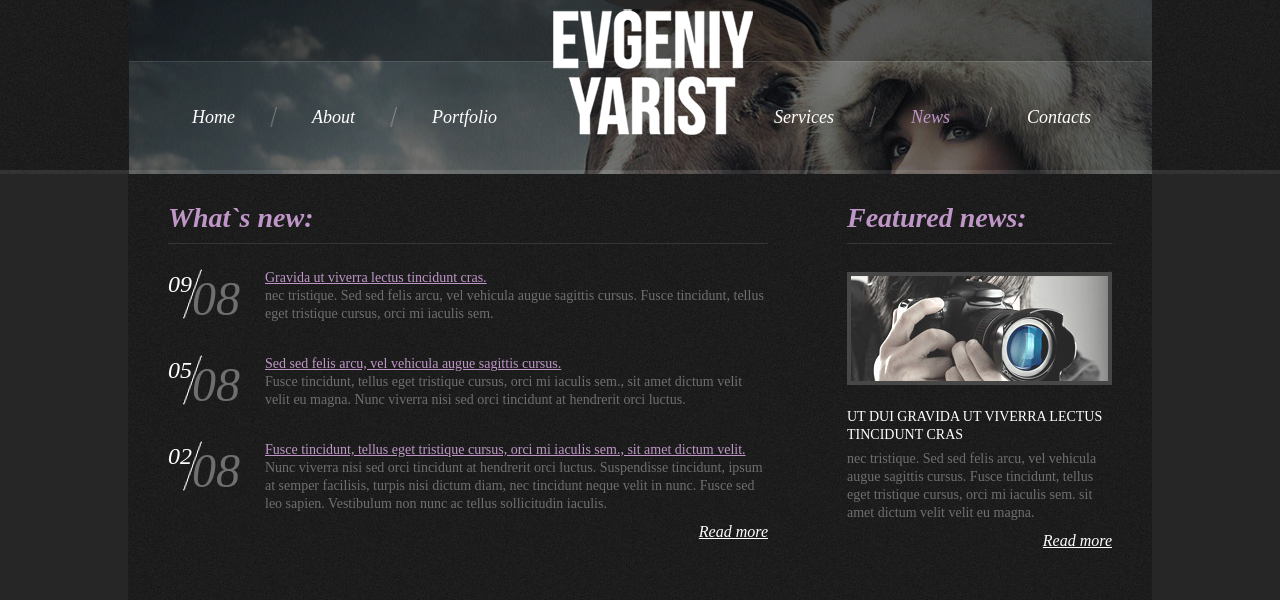
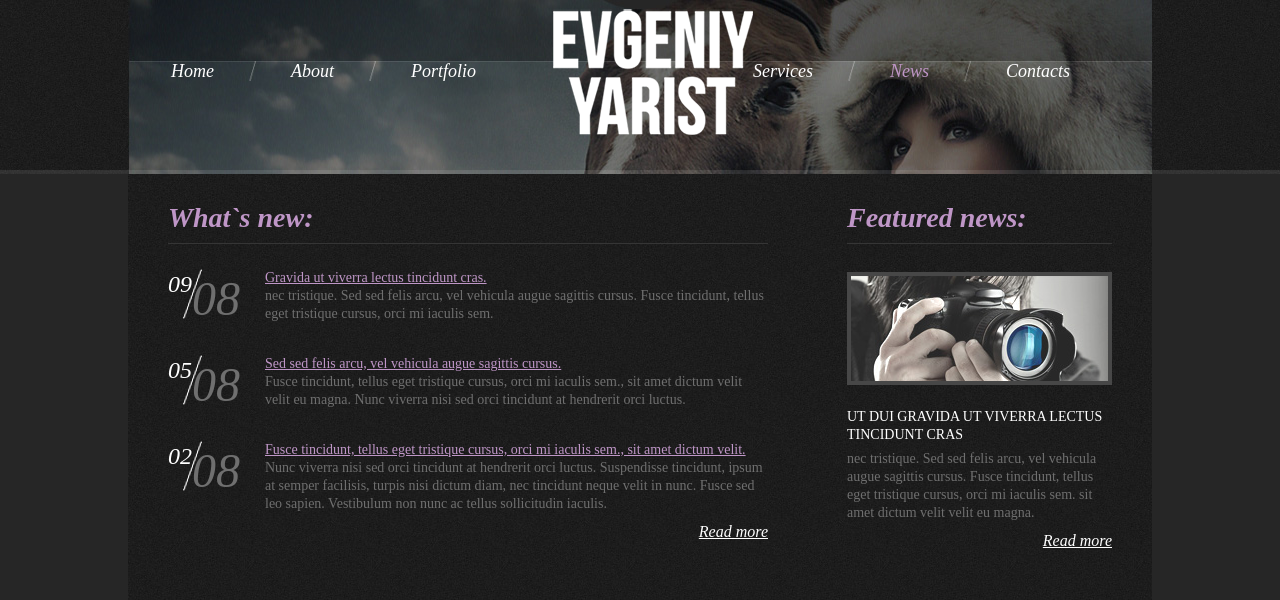
Before and after one commit to likemne/portfolio.github.io, a PHP site: page /news.html in a window 1280 px wide. Shown: the top 600 px of the page. Run offline with PHP 8.4, Linux system fonts and the light colour scheme; some web fonts are replaced.

Commit message:
Update style.css

```diff
--- a/css/style.css
+++ b/css/style.css
@@ -315,7 +315,7 @@ h1 {
 ul.menu {
 	display:inline-block;
 	display:block;
-	padding:46px 0 70px 21px;
+	padding:0px 0 0px 0px;
 }
 ul.menu li {
 	float:left;
```
